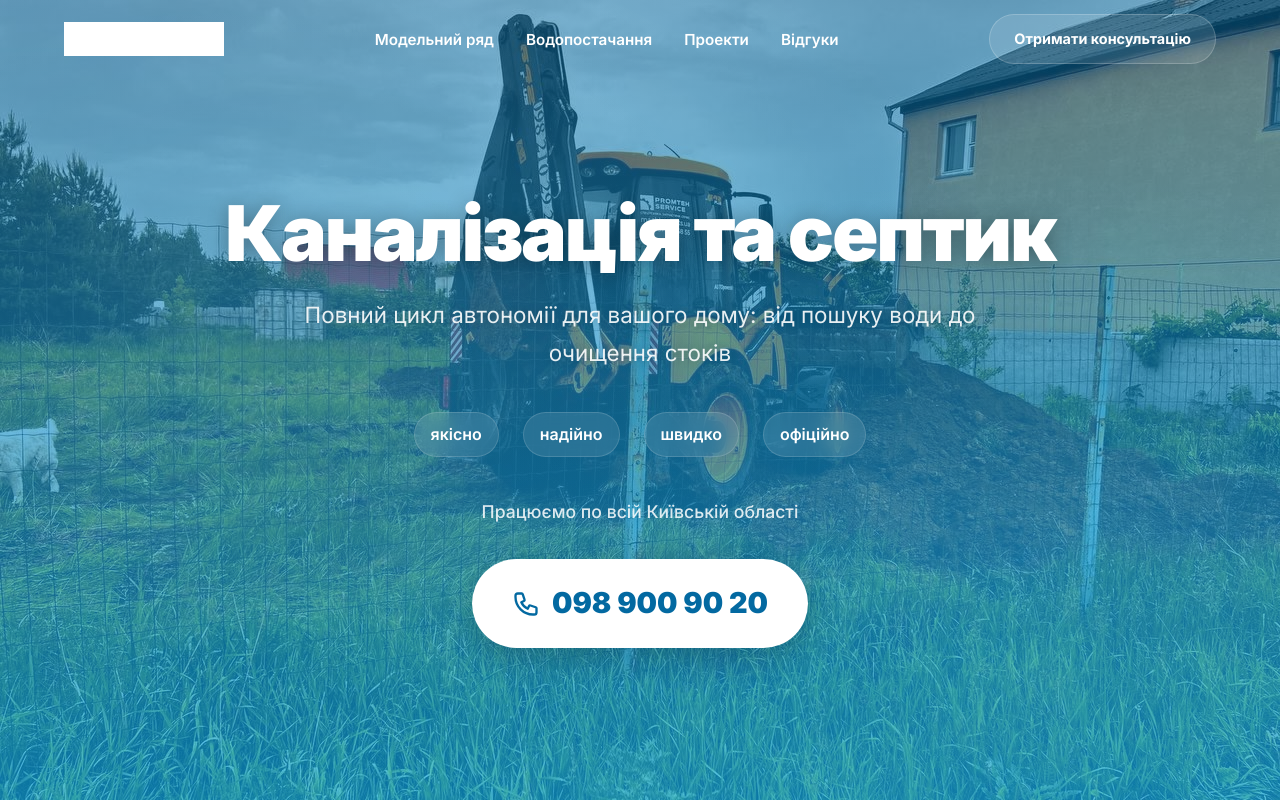
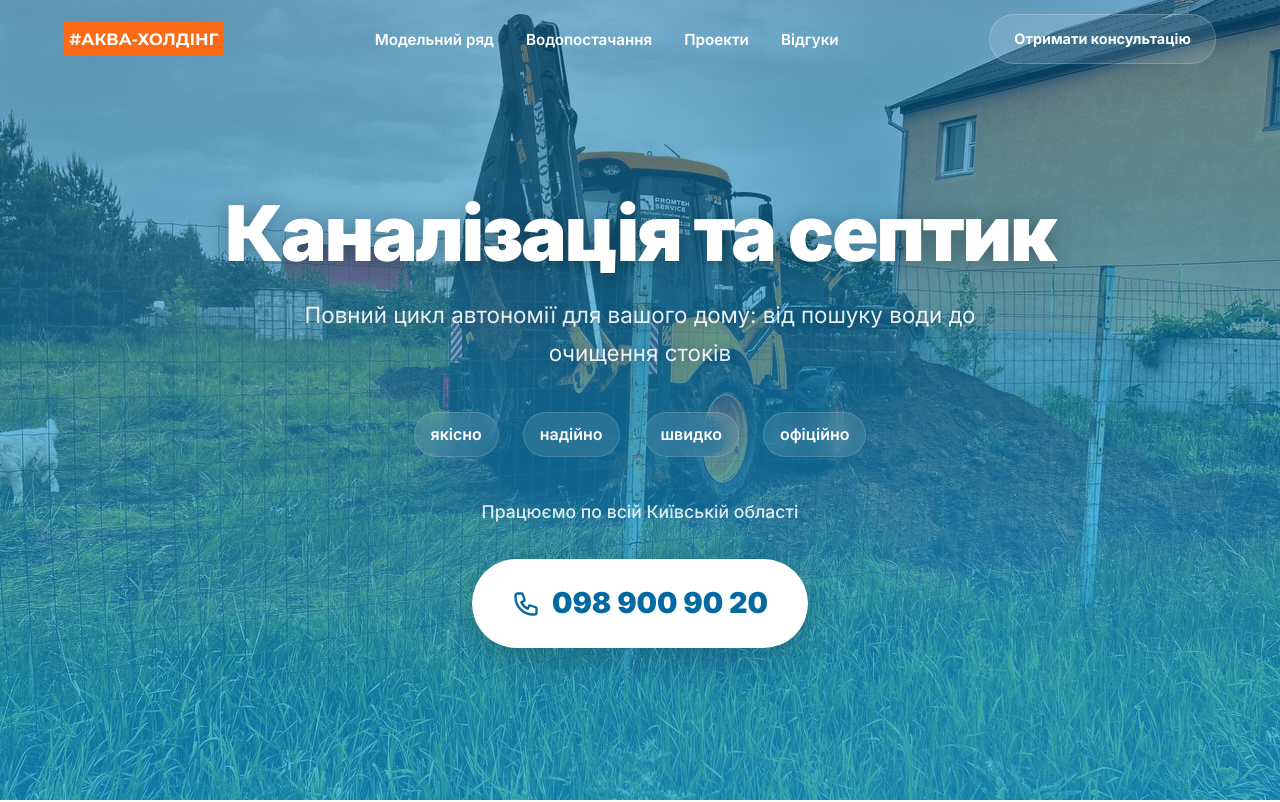
Before and after one commit to Hacksli/burinnya-sverdlovyn, a plain HTML site: page index.html in a window 1280 px wide. Shown: the top 802 px of the page. Drawn offline with nearby package versions, Linux system fonts and the light colour scheme.

Commit message:
fix: remove logo invert filter

```diff
--- a/index.html
+++ b/index.html
@@ -21,7 +21,6 @@ body{font-family:'Inter',system-ui,sans-serif;color:var(--slate-800);line-height
 .nav-inner{display:flex;align-items:center;justify-content:space-between}
 .nav-logo{text-decoration:none;display:flex;align-items:center;transition:all .3s}
 .nav-logo img{height:34px;width:auto;transition:filter .3s}
-.navbar:not(.scrolled) .nav-logo img{filter:brightness(0) invert(1)}
 .nav-menu{display:flex;align-items:center;gap:32px;list-style:none}
 .nav-menu a{color:#fff;text-decoration:none;font-weight:600;font-size:.95rem;transition:color .3s;position:relative}
 .nav-menu a:hover{color:var(--sky-300)}
```
